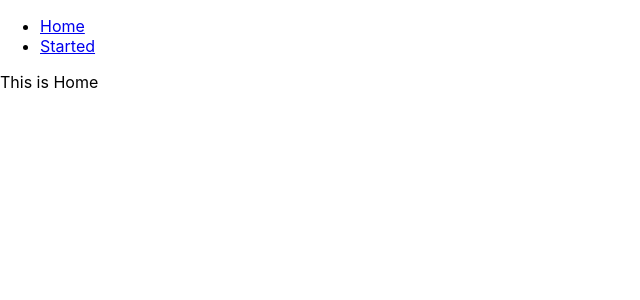
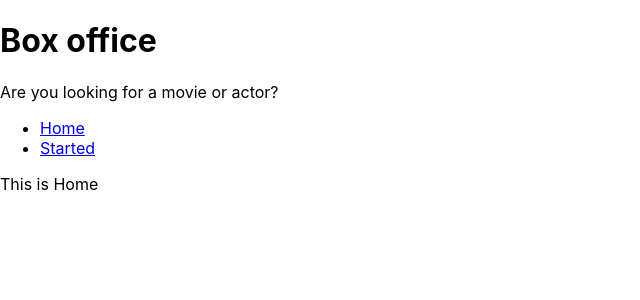
Before and after one commit to AjayS1509/box_office, a React (Create React App) app: page / in a window 1280 px wide. Shown: the top 300 px of the page, without its empty margins (0-640 px from the left). Built offline with nearby package versions, Linux system fonts and the light colour scheme.

Commit message:
added layout management and title

```diff
--- a/src/App.js
+++ b/src/App.js
@@ -1,13 +1,11 @@
 import React from 'react';
 import { Switch, Route } from 'react-router-dom';
-import Navs from './components/Nav';
+
 import Home from './pages/Home';
 import Started from './pages/Started';
 
 function App() {
   return (
-    <div>
-      <Navs />
     <Switch>
       <Route exact path="/">
         <Home />
@@ -17,7 +15,6 @@ function App() {
       </Route>
       <Route>This is 404 page</Route>
     </Switch>
-    </div>
   );
 }
 
--- /dev/null
+++ b/src/components/MainPageLayout.js
@@ -0,0 +1,18 @@
+import React from 'react';
+import Navs from './Nav';
+import Title from './Title';
+
+const MainPageLayout = ({ children }) => {
+  return (
+    <div>
+      <Title
+        title="Box office"
+        subtitle="Are you looking for a movie or actor?"
+      />
+      <Navs />
+      {children}
+    </div>
+  );
+};
+
+export default MainPageLayout;
--- /dev/null
+++ b/src/components/Title.js
@@ -0,0 +1,12 @@
+import React from 'react';
+
+const Title = ({ title, subtitle }) => {
+  return (
+    <div>
+      <h1>{title}</h1>
+      <p>{subtitle}</p>
+    </div>
+  );
+};
+
+export default Title;
--- a/src/pages/Home.js
+++ b/src/pages/Home.js
@@ -1,7 +1,8 @@
 import React from 'react';
+import MainPageLayout from '../components/MainPageLayout';
 
 const Home = () => {
-  return <div>This is Home</div>;
+  return <MainPageLayout>This is Home</MainPageLayout>;
 };
 
 export default Home;
--- a/src/pages/Started.js
+++ b/src/pages/Started.js
@@ -1,7 +1,8 @@
 import React from 'react';
+import MainPageLayout from '../components/MainPageLayout';
 
 const Started = () => {
-  return <div>This is Started Page</div>;
+  return <MainPageLayout>This is Started Page</MainPageLayout>;
 };
 
 export default Started;
```
Lines whose indentation alone changed are shown as unchanged.
